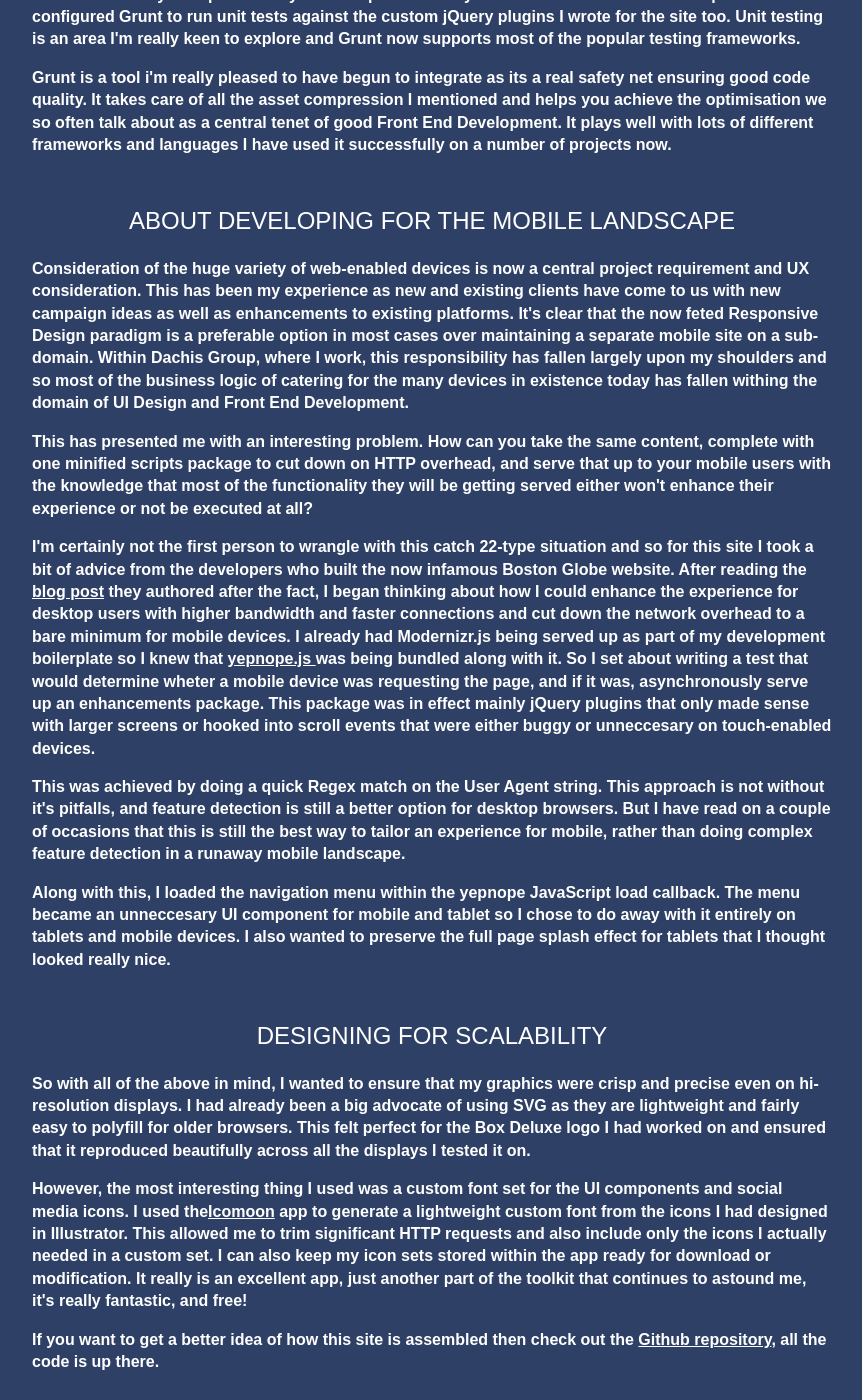
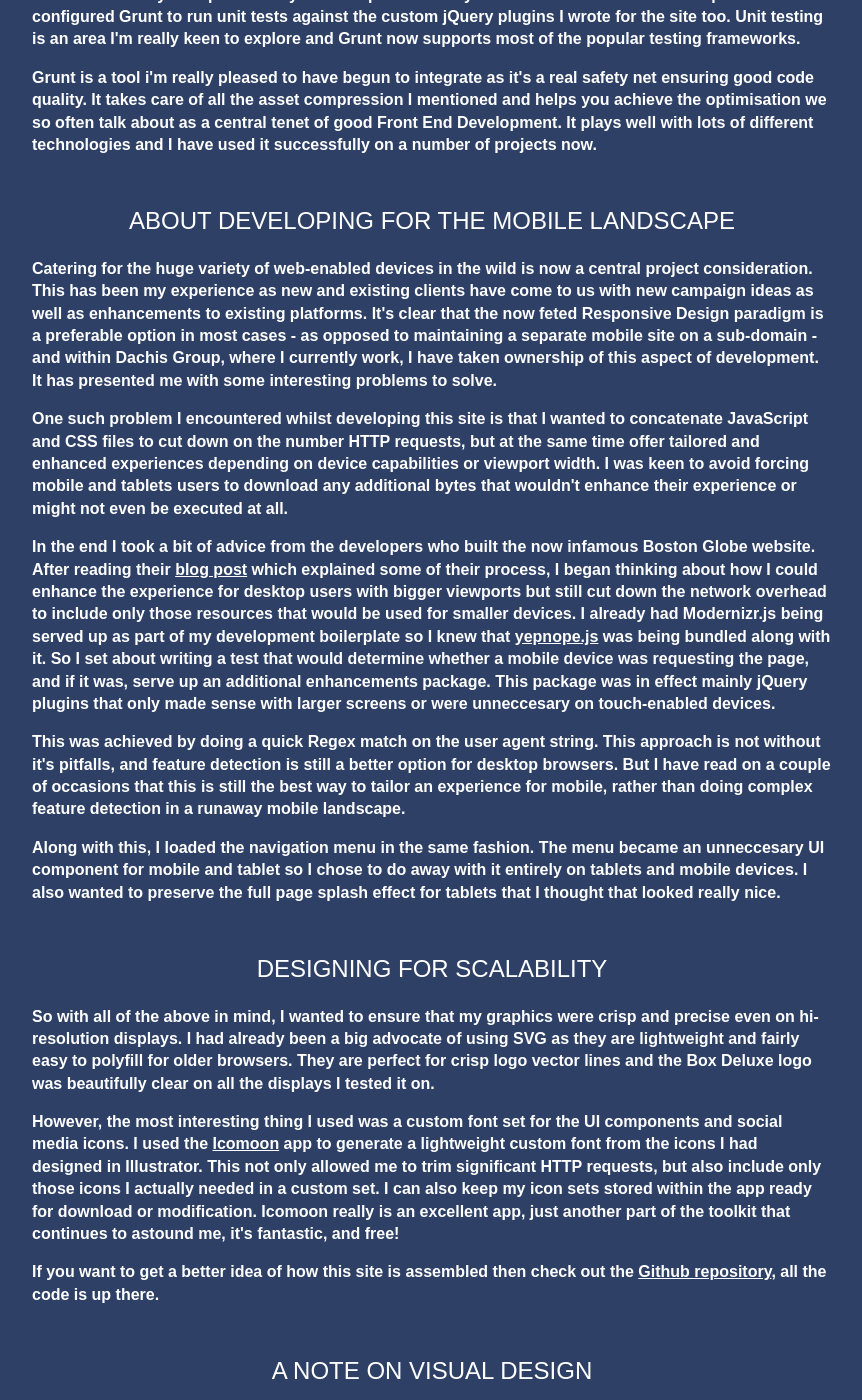
Before and after one commit to kojinkai/bd_2013, a Jekyll site: the page built from about/index.html, in a window 1280 px wide and 1400 px high, scrolled down 1387 px. Shown: the whole window, without its empty margins (208-1070 px from the left). Built offline with Jekyll 4.4.1, drawn with Linux system fonts in a browser that asks for light colours; nearby versions of some CDN libraries; some of the changed text lies outside the part shown.

Commit message:
more copy changes to the about pages

```diff
--- a/_includes/about.html
+++ b/_includes/about.html
@@ -14,38 +14,37 @@
                 <p>This site is powered by a site generation tool called <a href="http://jekyllrb.com/" title="Jekyll Site Generator">Jekyll</a> which is a framework authored and maintained by the team at Github.</p>
                 <p>When I started out using Jekyll for a project a few months ago I found it really easy to get to grips with and so it became a natural fit for creating a static site such as this.  It's easily installed as a RubyGem and can get you moving quickly and effortlessly.  The documentation is excellent and has to-date been a pleasure to work with. Having said that, compiling and compressing the CSS and JavaScript for production was one obstacle I needed to overcome, but more on that later.</p>
                 <p>With this site I have aimed to reduce the amount of clutter in the HTML and by fully adopting SASS I was able to keep the HTML as lean and meaningful as possible.  This was inspired by the <a href="http://neat.bourbon.io/" title="neat SASS framework">neat</a> SASS grid framework I adopted for this project, and I really like their philosophy.</p>
-                <p>Along with this framwork I opted to use <a href="http://bourbon.io" title="bourbon framework">Bourbon</a>, a SASS library that has mixins for vendor-prefixed properties and helps keep my stylesheets very readable and easy understand. I would recommend this approach highly, again, both frameworks are easily installed as RubyGems and can get you set up in a matter of minutes.  Having previously authored custom CSS frameworks for a few projects, I can't emphasise enough how much I appreciated the elegance and simplicity of this approach. It really helped me focus on the custom aspects of the site and maintain velocity.</p>
+                <p>Along with this framework I opted to use <a href="http://bourbon.io" title="bourbon framework">Bourbon</a>, a SASS library that has mixins for vendor-prefixed properties and helps keep my stylesheets very readable and easy understand. I would recommend this approach highly, again, both frameworks are easily installed as RubyGems and can get you set up in a matter of minutes.  Having previously authored custom CSS frameworks for a few projects, I can't emphasise enough how much I appreciated the elegance and simplicity of this approach. It really helped me focus on the custom aspects of the site and maintain velocity.</p>
                 <p>One such custom aspect I opted to tackle at the beginning of this build was how I was going to compile and compress my assets. I was mainly using SVG, which are quite easy to optimise, and raster images can be compressed with ImageOptim, a handy piece of desktop software. But I needed a way to concatenate and minify my scripts and my CSS.</p>
                 <p>I have experience of working on several Ruby on Rails projects and so this type of asset compression comes built in. But in this instance I needed to find a similar, bolt-on solution. I did find a third-party asset pipeline plugin for Jekyll, but I opted instead to better my understanding of <a href="http://gruntjs.com/" title="grunt js">Grunt.js</a>, the excellent and popular JavaScript task runner.</p>
                 <p>Grunt is currently set up to test my JavaScript code for syntax errors and handle the compression.  I also configured Grunt to run unit tests against the custom jQuery plugins I wrote for the site too.  Unit testing is an area I'm really keen to explore and Grunt now supports most of the popular testing frameworks.</p>
-                <p>Grunt is a tool i'm really pleased to have begun to integrate as its a real safety net ensuring good code quality. It takes care of all the asset compression I mentioned and helps you achieve the optimisation we so often talk about as a central tenet of good Front End Development.  It plays well with lots of different frameworks and languages I have used it successfully on a number of projects now.</p>
+                <p>Grunt is a tool i'm really pleased to have begun to integrate as it's a real safety net ensuring good code quality. It takes care of all the asset compression I mentioned and helps you achieve the optimisation we so often talk about as a central tenet of good Front End Development.  It plays well with lots of different technologies and I have used it successfully on a number of projects now.</p>
             </section>
             <section>
                 <h2>About Developing for the Mobile Landscape</h2>
-                <p>Consideration of the huge variety of web-enabled devices is now a central project requirement and UX consideration.  This has been my experience as new and existing clients have come to us with new campaign ideas as well as enhancements to existing platforms.  It's clear that the now feted Responsive Design paradigm is a preferable option in most cases over maintaining a separate mobile site on a sub-domain.  Within Dachis Group, where I work, this responsibility has fallen largely upon my shoulders and so most of the business logic of catering for the many devices in existence today has fallen withing the domain of UI Design and Front End Development.</p>
-                <p>This has presented me with an interesting problem.  How can you take the same content, complete with one minified scripts package to cut down on HTTP overhead, and serve that up to your mobile users with the knowledge that most of the functionality they will be getting served either won't enhance their experience or not be executed at all?</p>
-                <p>I'm certainly not the first person to wrangle with this catch 22-type situation and so for this site I took a bit of advice from the developers who built the now infamous Boston Globe website. After reading the <a href="http://filamentgroup.com/lab/ajax_includes_modular_content/" title="filamentgroup ajax includes for modular content/">blog post</a> they authored after the fact, I began thinking about how I could enhance the experience for desktop users with higher bandwidth and faster connections and cut down the network overhead to a bare minimum for mobile devices.  I already had Modernizr.js being served up as part of my development boilerplate so I knew that <a href="http://yepnopejs.com/" title="yepnope js">yepnope.js </a>was being bundled along with it.  So I set about writing a test that would determine wheter a mobile device was requesting the page, and if it was, asynchronously serve up an enhancements package.  This package was in effect mainly jQuery plugins that only made sense with larger screens or hooked into scroll events that were either buggy or unneccesary on touch-enabled devices.</p>
-                <p>This was achieved by doing a quick Regex match on the User Agent string.  This approach is not without it's pitfalls, and feature detection is still a better option for desktop browsers.  But I have read on a couple of occasions that this is still the best way to tailor an experience for mobile, rather than doing complex feature detection in a runaway mobile landscape.</p>
-                <p>Along with this, I loaded the navigation menu within the yepnope JavaScript load callback.  The menu became an unneccesary UI component for mobile and tablet so I chose to do away with it entirely on tablets and mobile devices. I also wanted to preserve the full page splash effect for tablets that I thought looked really nice.</p>
+                <p>Catering for the huge variety of web-enabled devices in the wild is now a central project consideration.  This has been my experience as new and existing clients have come to us with new campaign ideas as well as enhancements to existing platforms.  It's clear that the now feted Responsive Design paradigm is a preferable option in most cases - as opposed to maintaining a separate mobile site on a sub-domain - and within Dachis Group, where I currently work, I have taken ownership of this aspect of development. It has presented me with some interesting problems to solve.</p>
+                <p>One such problem I encountered whilst developing this site is that I wanted to concatenate JavaScript and CSS files to cut down on the number HTTP requests, but at the same time offer tailored and enhanced experiences depending on device capabilities or viewport width. I was keen to avoid forcing mobile and tablets users to download any additional bytes that wouldn't enhance their experience or might not even be executed at all.</p>
+                <p>In the end I took a bit of advice from the developers who built the now infamous Boston Globe website. After reading their <a href="http://filamentgroup.com/lab/ajax_includes_modular_content/" title="filamentgroup ajax includes for modular content/">blog post</a> which explained some of their process, I began thinking about how I could enhance the experience for desktop users with bigger viewports but still cut down the network overhead to include only those resources that would be used for smaller devices.  I already had Modernizr.js being served up as part of my development boilerplate so I knew that <a href="http://yepnopejs.com/" title="yepnope js">yepnope.js</a> was being bundled along with it.  So I set about writing a test that would determine whether a mobile device was requesting the page, and if it was, serve up an additional enhancements package.  This package was in effect mainly jQuery plugins that only made sense with larger screens or were unneccesary on touch-enabled devices.</p>
+                <p>This was achieved by doing a quick Regex match on the user agent string.  This approach is not without it's pitfalls, and feature detection is still a better option for desktop browsers.  But I have read on a couple of occasions that this is still the best way to tailor an experience for mobile, rather than doing complex feature detection in a runaway mobile landscape.</p>
+                <p>Along with this, I loaded the navigation menu in the same fashion.  The menu became an unneccesary UI component for mobile and tablet so I chose to do away with it entirely on tablets and mobile devices. I also wanted to preserve the full page splash effect for tablets that I thought that looked really nice.</p>
             </section>
             <section>
                 <h2>Designing for Scalability</h2>
-                <p>So with all of the above in mind, I wanted to ensure that my graphics were crisp and precise even on hi-resolution displays.  I had already been a big advocate of using SVG as they are lightweight and fairly easy to polyfill for older browsers.  This felt perfect for the Box Deluxe logo I had worked on and ensured that it reproduced beautifully across all the displays I tested it on.</p>
-                <p>However, the most interesting thing I used was a custom font set for the UI components and social media icons.  I used the<a href="http://icomoon.io/app/" title="icomoon app">Icomoon</a> app to generate a lightweight custom font from the icons I had designed in Illustrator.  This allowed me to trim significant HTTP requests and also include only the icons I actually needed in a custom set.  I can also keep my icon sets stored within the app ready for download or modification.  It really is an excellent app, just another part of the toolkit that continues to astound me, it's really fantastic, and free!</p>
+                <p>So with all of the above in mind, I wanted to ensure that my graphics were crisp and precise even on hi-resolution displays.  I had already been a big advocate of using SVG as they are lightweight and fairly easy to polyfill for older browsers.  They are perfect for crisp logo vector lines and the Box Deluxe logo was beautifully clear on all the displays I tested it on.</p>
+                <p>However, the most interesting thing I used was a custom font set for the UI components and social media icons.  I used the <a href="http://icomoon.io/app/" title="icomoon app">Icomoon</a> app to generate a lightweight custom font from the icons I had designed in Illustrator.  This not only allowed me to trim significant HTTP requests, but also include only those icons I actually needed in a custom set.  I can also keep my icon sets stored within the app ready for download or modification.  Icomoon really is an excellent app, just another part of the toolkit that continues to astound me, it's fantastic, and free!</p>
                 <p>If you want to get a better idea of how this site is assembled then check out the <a href="https://github.com/kojinkai/bd_2013" title="Boxdeluxe 2013 github repository">Github repository</a>, all the code is up there.</p>
             </section>
             <section>
                 <h2>A Note on Visual Design</h2>
-                <p>So far I have neglected to talk about the visual design which is probably a symptom of the fact that I adopted so many new ideas in the Front End Development aspect of the build.  That said, I should touch on it briefly.</p>
                 <p>Throughout this process, I felt it was important not to design in a vacuum - that is to say that I should consider performance and accessibility as much a design concern as a Front End concern.  I think this is where much of the benfit of having design oriented Front End Developers is really seen.</p>
                 <p>The main requirement of this site was to showcase my Front End Capabilites as well as my Design Skills and so crisp, bold colours and sharp vector lines not only added impact visually, but also offered enhanced performance in terms of leaning heavily on CSS3 rendering which in turn meant fewer HTTP requests in this case.</p>
-                <p>The design was a nod towards the current tendency towards the so-called flat UI designs. I wanted elegance and simplicity but I also wanted relevance.  Flat UI design may well be a reaction to our skeumorphic roots but it offers convenient performance gains I was looking for also.</p>
-                <p>But this is my site, my personality and the logo design was my opportunity to let some of that personality come through.  I collect vintage guitars and amps and love the music of the 50's and 60's so I wanted to weave some of that distinctive era into my design.  The main logo was designed using a typeface called Cocktail Shaker and was a perfect fit. With a few tweaks to the vector lines, I had a new logo that really felt as though it summed up my personality.  I have had the pleasure of designing a couple of logos during my time at Dachis Group and several prior to that so I called upon that experience to make something simple but aligning very comfortably with my style.</p>
+                <p>The design was a nod in the direction of the current tendency towards the so-called flat UI. I wanted elegance and simplicity but I also wanted relevance.</p>
+                <p>This is my site, my personality and an opportunity to let some of that personality come through.  I collect vintage guitars and amps and love the music of the 50's and 60's so I wanted to weave some of that distinctive era into my design. The main logo was designed using a typeface called Cocktail Shaker and was a perfect fit. With a few tweaks to the vector lines, I had a new logo that really felt as though it summed up my personality.  I have had the pleasure of designing a couple of logos during my time at Dachis Group and several prior to that so I called upon that experience to make something that aligned very comfortably with my style.</p>
             </section>
             <section>
                 <h2>In Summary</h2>
-                <p>So thanks for reading, this should have given you a flavour of the diversity of my skills and general approach. Suffice to say, there is a great deal I have not covered and most of the preceding words have centered on the Front End Development aspect of my work.</p>
-                <p>That said, I will always feel a strong affinity for design and love working in the area where creative disciplines and technology overlap.</p>
+                <p>So thanks for reading, this should have given you a flavour of the diversity of my skills and general approach. Suffice to say, there is a great deal I have not covered.</p>
+                <p>I will always feel a strong affinity for design &amp; development and love working in the area where creative disciplines and technology overlap.</p>
                 <p>I am currently open to new job opportunities.  If you're an employer who thinks I would be a good fit, please feel free to get in touch via the details on the main page.  No recruiters please.</p>
             </section>
           </div>
```
